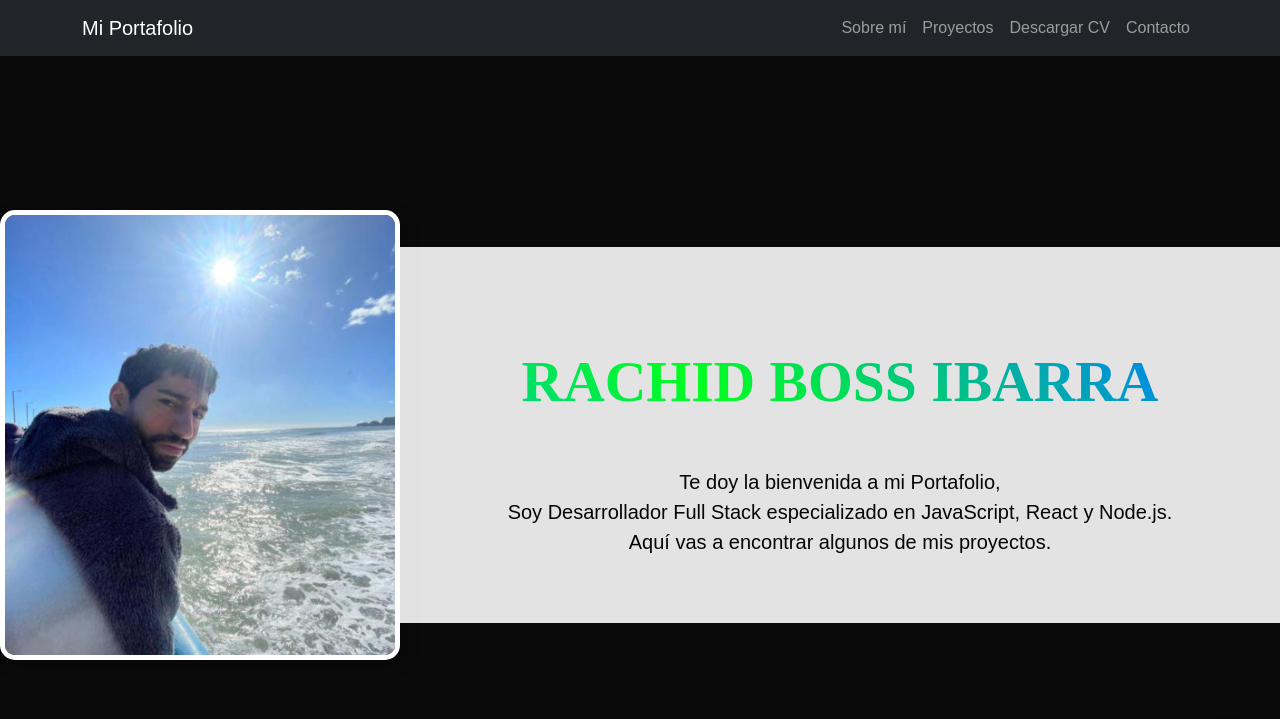
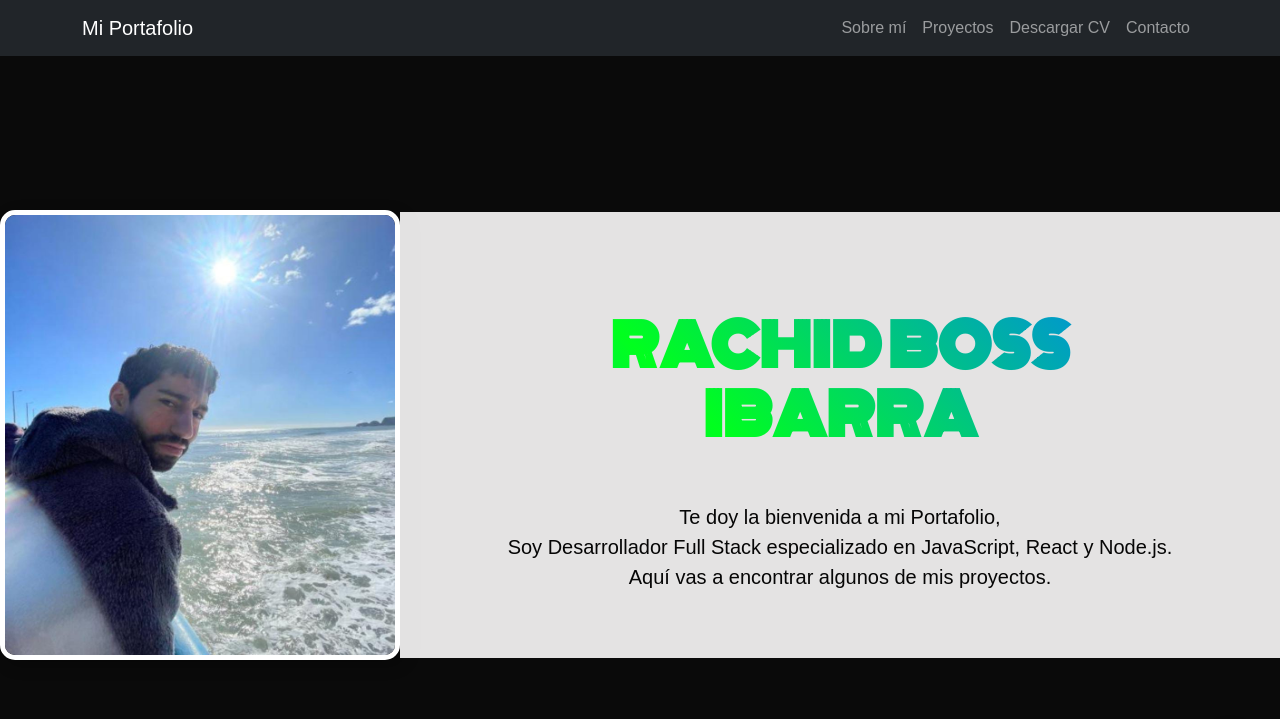
Before and after one commit to rachidboss23/Portafolio, a website: page index.html in a window 1280 px wide. Shown: the top 719 px of the page. Drawn offline with nearby package versions, Linux system fonts and the light colour scheme.

Commit message:
Update index.html

```diff
--- a/index.html
+++ b/index.html
@@ -4,6 +4,9 @@
   <meta charset="UTF-8" />
   <meta name="viewport" content="width=device-width, initial-scale=1.0"/>
   <title>Mi Portafolio</title>
+
+  <!-- Google Fonts -->
+  <link href="https://fonts.googleapis.com/css2?family=Monoton&display=swap" rel="stylesheet">
 
   <!-- links -->
   <link rel="stylesheet" href="https://cdn.jsdelivr.net/npm/bootstrap-icons/font/bootstrap-icons.css" />
@@ -14,6 +17,7 @@
 
   <script src="https://cdn.jsdelivr.net/npm/bootstrap@5.3.0/dist/js/bootstrap.bundle.min.js"></script>
 </head>
+
 <body>
   <!-- Header -->
   <header>
```
